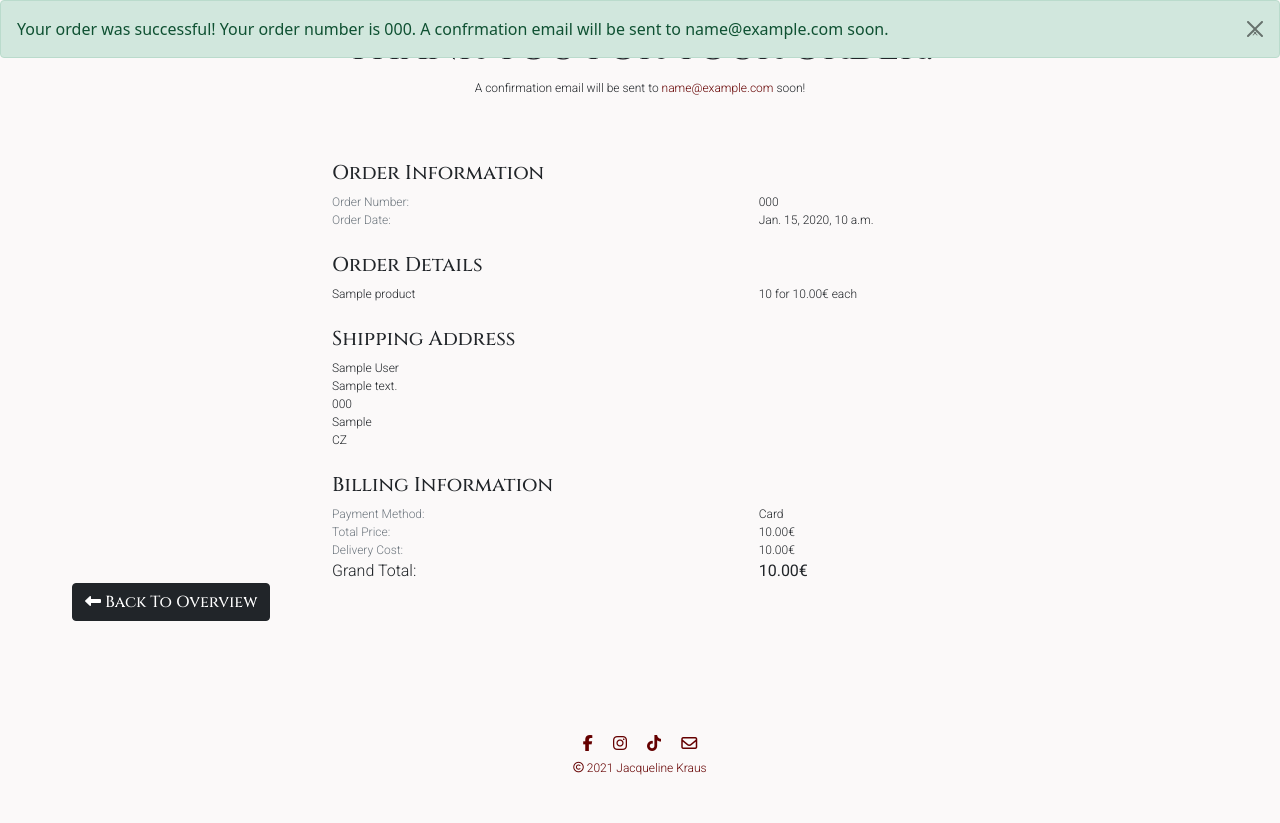
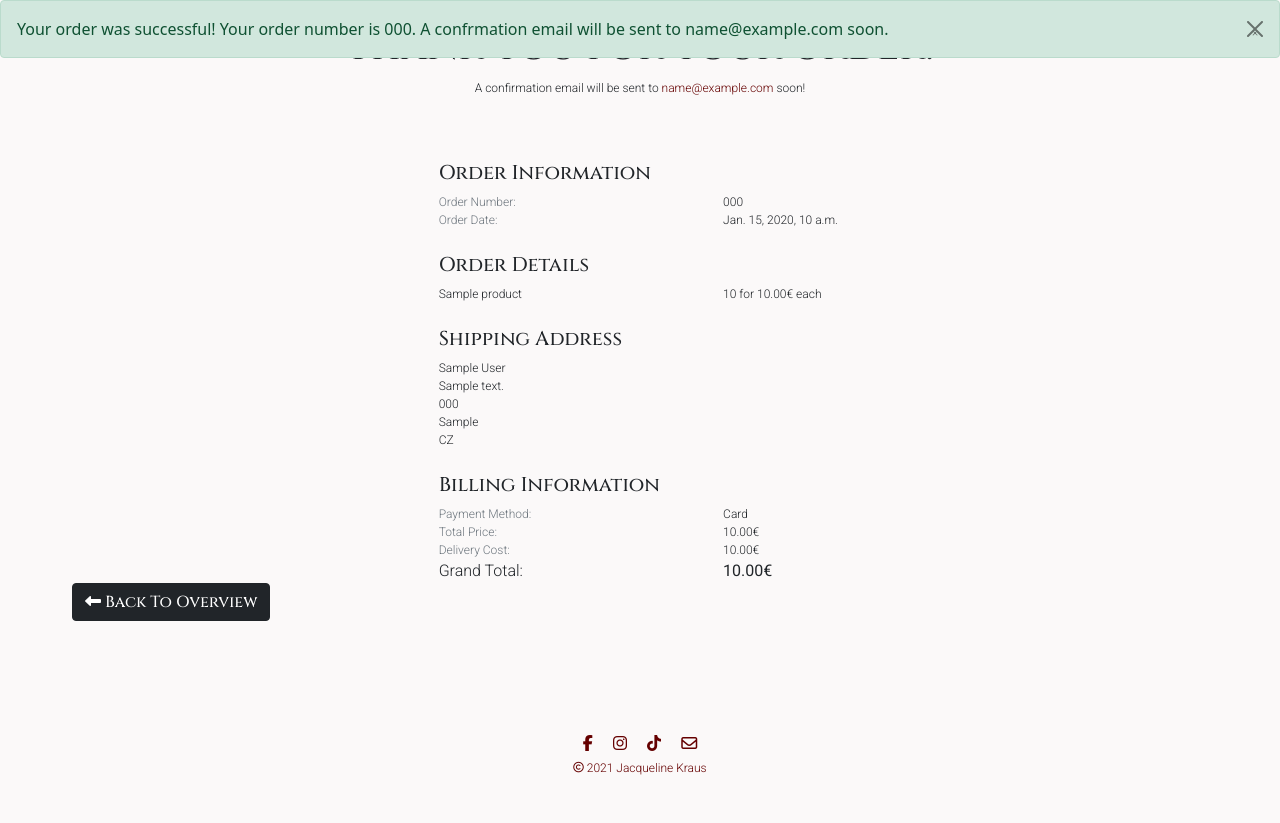
Before and after one commit to jacqueline-kraus/MS4-anime-art, a Django app: page /checkout/checkout_success/000 in a window 1280 px wide. Shown: the part 73-896 px from the top of the page. Run offline with Django 3.2, Linux system fonts and the light colour scheme; tables that the repository leaves empty hold one stand-in row (values such as "Sample post"); parts of the project's set-up code (start-up, migrations or seed data) failed here and were passed over; some libraries are stand-ins or nearby versions.

Commit message:
Update layout and add responsiveness

```diff
--- a/checkout/templates/checkout/checkout_success.html
+++ b/checkout/templates/checkout/checkout_success.html
@@ -19,14 +19,14 @@
 {% block content %}
     <div class="container-fluid mt-5">
         <div class="row">
-            <div class="col-md-8 offset-md-3">
+            <div class="col-md-8 offset-md-4">
                 <div class="row">
                     <div class="col">
                         <h5>Order Information</h5>
                     </div>
                 </div>
                 <div class="row">
-                    <div class="col">
+                    <div class="col col-md-4">
                         <p class="text-muted font-sm mb-0">Order Number:</p>
                     </div>
                     <div class="col">
@@ -34,7 +34,7 @@
                     </div>
                 </div>
                 <div class="row">
-                    <div class="col">
+                    <div class="col col-md-4">
                         <p class="text-muted font-sm mb-0">Order Date:</p>
                     </div>
                     <div class="col">
@@ -48,7 +48,7 @@
                 </div>
                 {% for item in order.lineitems.all %}
                 <div class="row">
-                    <div class="col">
+                    <div class="col col-md-4">
                         <p class="font-sm mb-0">{{ item.product.name}}</p>
                     </div>
                     <div class="col">
@@ -72,7 +72,7 @@
                     </div>
                 </div>
                 <div class="row">
-                    <div class="col">
+                    <div class="col col-md-4">
                         <p class="text-muted font-sm mb-0">Payment Method:</p>
                     </div>
                     <div class="col">
@@ -80,7 +80,7 @@
                     </div>
                 </div>
                 <div class="row">
-                    <div class="col">
+                    <div class="col col-md-4">
                         <p class="text-muted font-sm mb-0">Total Price:</p>
                     </div>
                     <div class="col">
@@ -88,7 +88,7 @@
                     </div>
                 </div>
                 <div class="row">
-                    <div class="col">
+                    <div class="col col-md-4">
                         <p class="text-muted font-sm mb-0">Delivery Cost:</p>
                     </div>
                     <div class="col">
@@ -96,7 +96,7 @@
                     </div>
                 </div>
                 <div class="row">
-                    <div class="col">
+                    <div class="col col-md-4">
                         <p class="mb-0">Grand Total:</p>
                     </div>
                     <div class="col">
```
